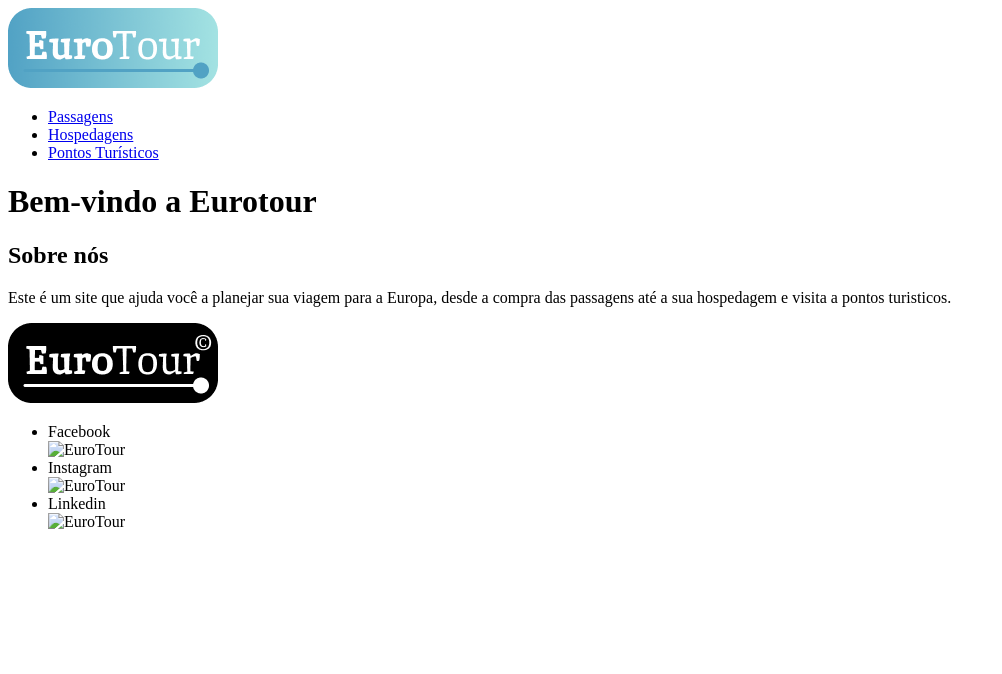
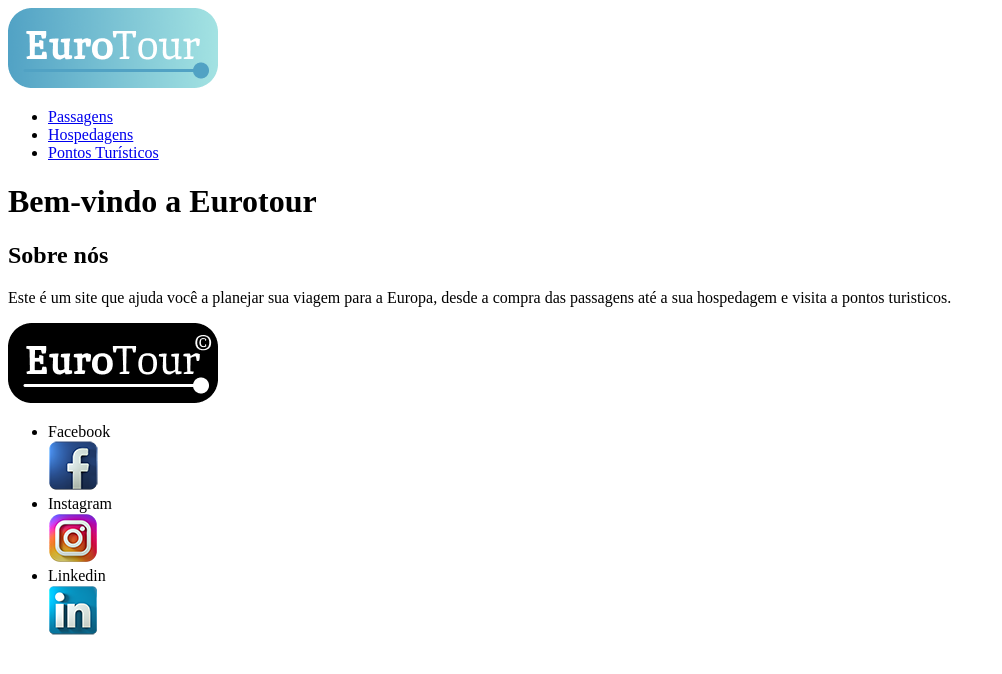
Before and after one commit to rscopim/HTML, a plain HTML site: page index.html in a window 1280 px wide. Shown: the whole page, without its empty margins (0-1002 px from the left). Drawn offline with Linux system fonts and the light colour scheme.

Commit message:
Inserido logos

```diff
--- a/index.html
+++ b/index.html
@@ -26,9 +26,9 @@
     <footer>
         <img src="img/eurotour-pb.png" alt="EuroTour">
         <ul>
-            <li>Facebook</li> <img src="facebook.png" alt="EuroTour">
-            <li>Instagram</li> <img src="instagram.png" alt="EuroTour">
-            <li>Linkedin</li> <img src="linkedin.png" alt="EuroTour">
+            <li>Facebook</li> <img src="img/face.png" alt="EuroTour">
+            <li>Instagram</li> <img src="img/inst.png" alt="EuroTour">
+            <li>Linkedin</li> <img src="img/in.png" alt="EuroTour">
         </ul>
     </footer>
 </body>
```
Also changed, not shown: img/face.png (added), img/facebook.png (deleted), img/in.png (added), img/inst.png (added), img/instagram.png (deleted), img/linkedin.png (deleted).
